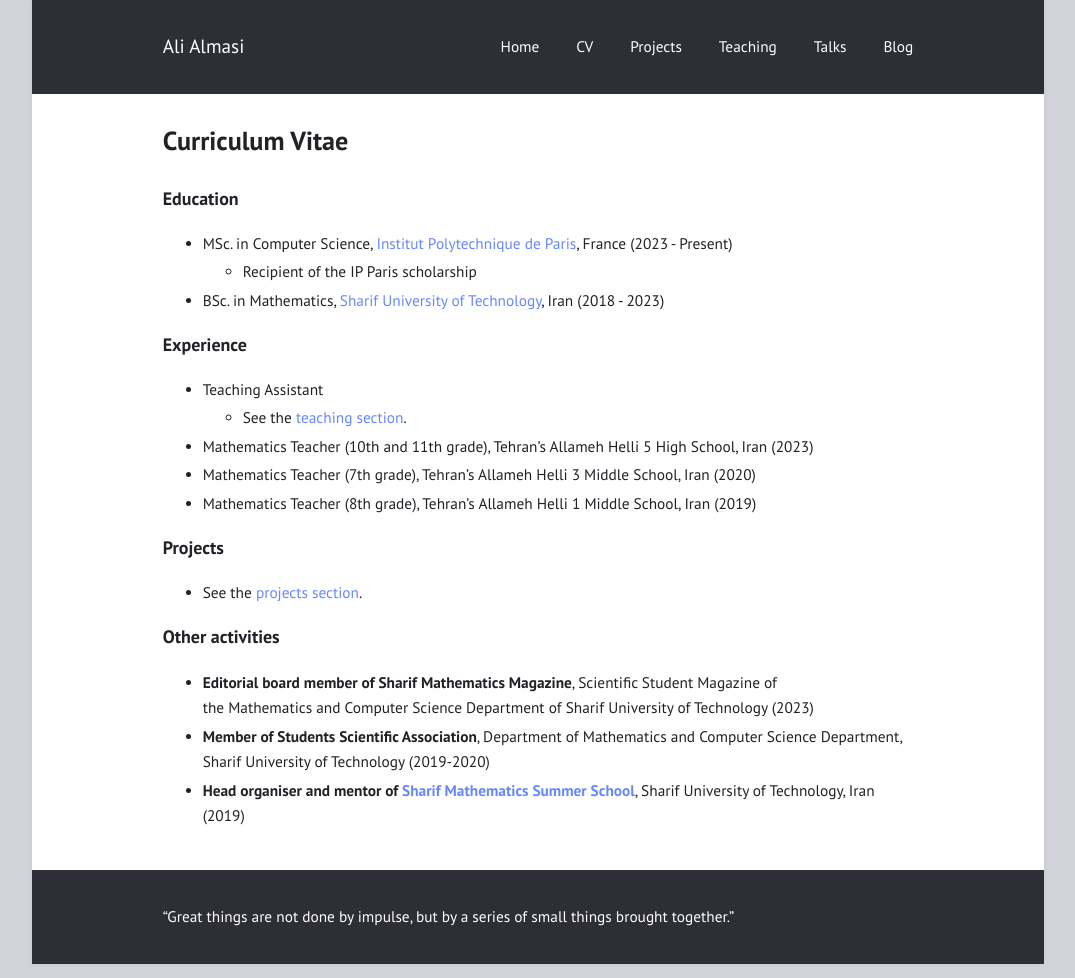
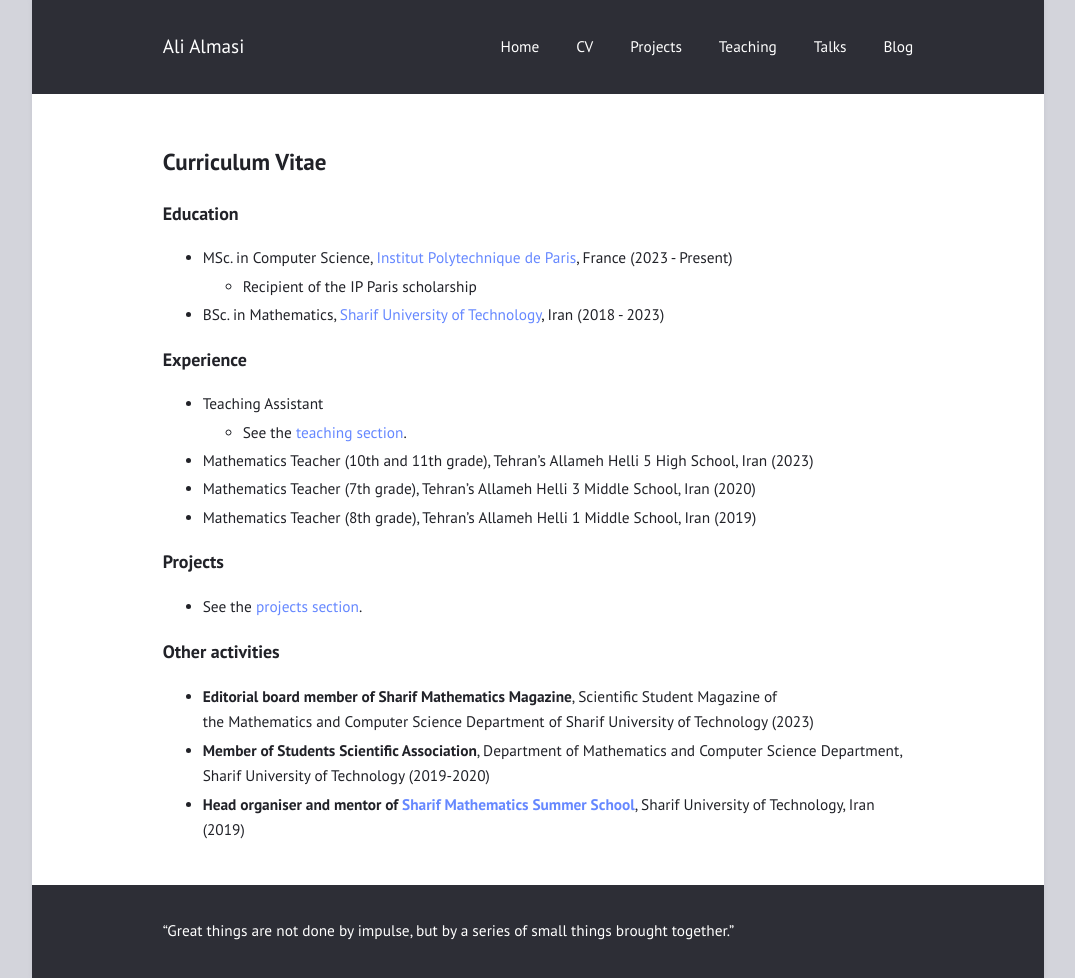
Before and after one commit to ali-almasi/ali-almasi.github.io, a Jekyll site: the page built from CV.md, in a window 1280 px wide. Shown: the whole page, without its empty margins (102-1177 px from the left). Built offline with Jekyll 4.4.1, drawn with Linux system fonts in a browser that asks for light colours.

Commit message:
Update CV.md

```diff
--- a/CV.md
+++ b/CV.md
@@ -1,8 +1,9 @@
 ---
-title:  "Curriculum Vitae"
+title:  ""
 mathjax: true
 layout: post
 ---
+## Curriculum Vitae
 ### Education
  *   MSc. in Computer Science,  [Institut Polytechnique de Paris](https://www.ip-paris.fr/),  France (2023 - Present)
 	 - Recipient of the IP Paris scholarship
```
